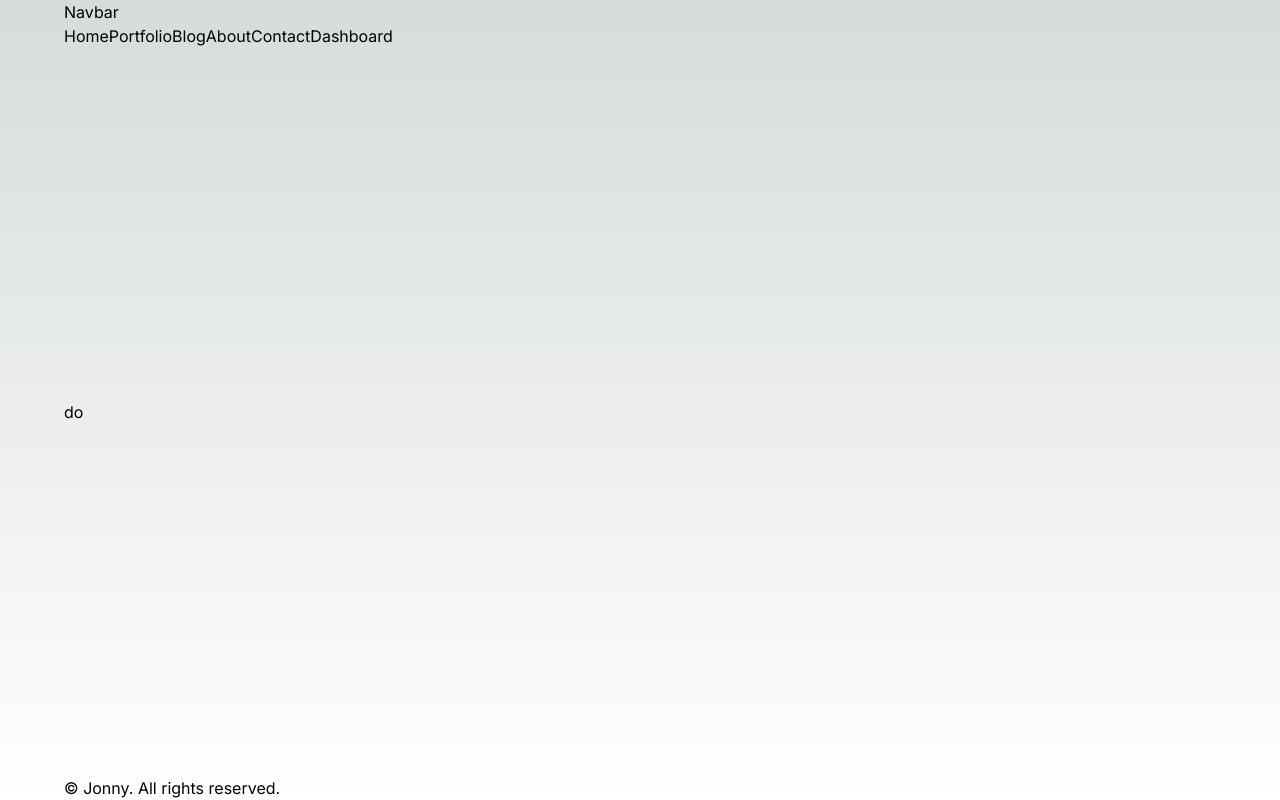
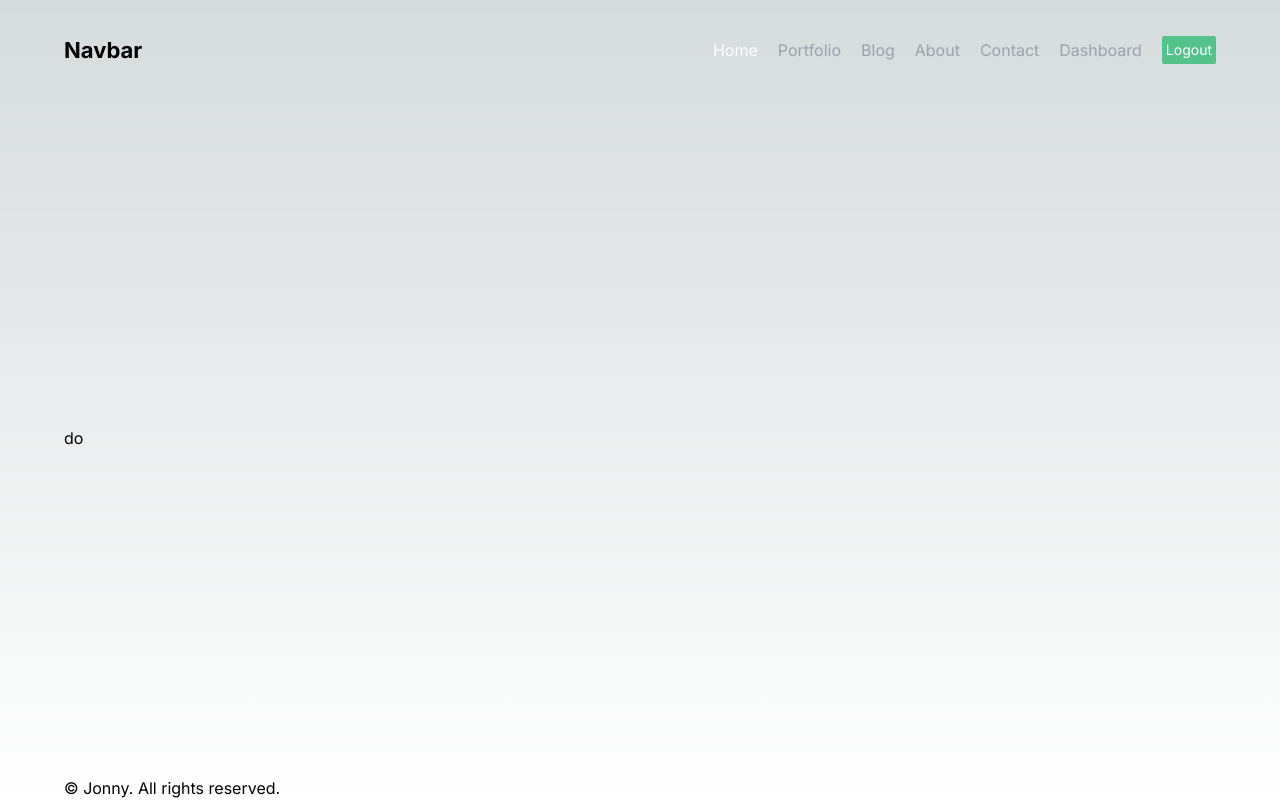
Before and after one commit to jonnyabrams/nextjs13-tryout, a Next.js app: page / in a window 1280 px wide. Built offline with nearby package versions, Linux system fonts and the light colour scheme.

Commit message:
feat: Navbar nav links (inc. active style)

```diff
--- a/src/components/navbar/Navbar.tsx
+++ b/src/components/navbar/Navbar.tsx
@@ -1,15 +1,36 @@
+"use client";
+
 import Link from "next/link";
+import { usePathname } from "next/navigation";
 
 import { navLinks } from "@/src/constants";
 
 const Navbar = () => {
+  const pathname = usePathname();
+
   return (
-    <div>
-      <Link href="/">Navbar</Link>
-      <div>
-        {navLinks.map((link) => (
-          <Link href={link.url} key={link.id}>{link.title}</Link>
-        ))}
+    <div className="h-[100px] flex justify-between items-center">
+      <Link href="/" className="font-bold text-[22px]">
+        Navbar
+      </Link>
+      <div className="flex items-center gap-5">
+        {navLinks.map((link) => {
+          const isActive =
+            (link.url.length > 1 && pathname.includes(link.url)) ||
+            pathname === link.url;
+          return (
+            <Link
+              href={link.url}
+              className={isActive ? "text-white" : "text-gray-400"}
+              key={link.id}
+            >
+              {link.title}
+            </Link>
+          );
+        })}
+        <button className="p-1 border-none bg-[#53c28b] text-white text-sm cursor-pointer rounded-sm hover:scale-110 transition">
+          Logout
+        </button>
       </div>
     </div>
   );
```
